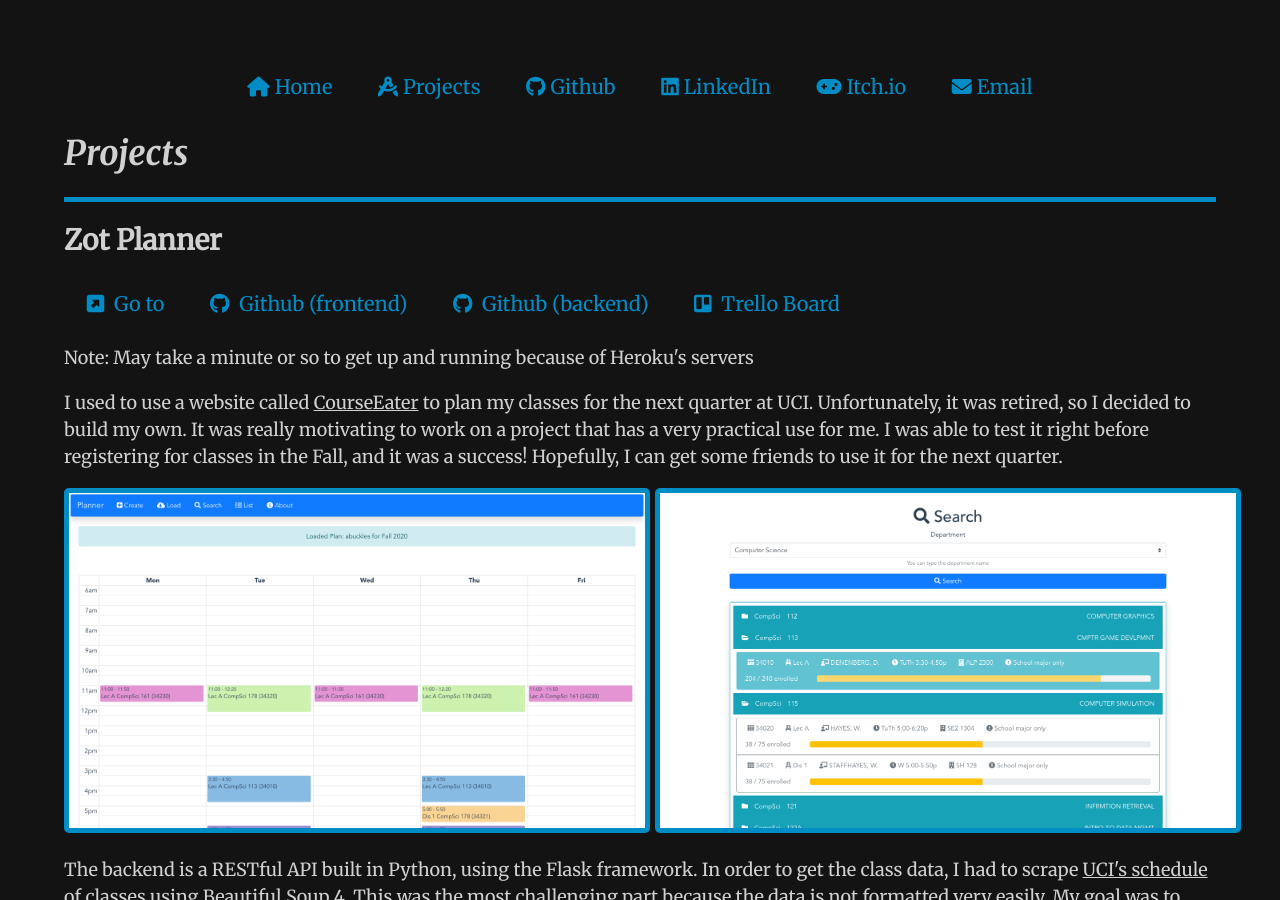
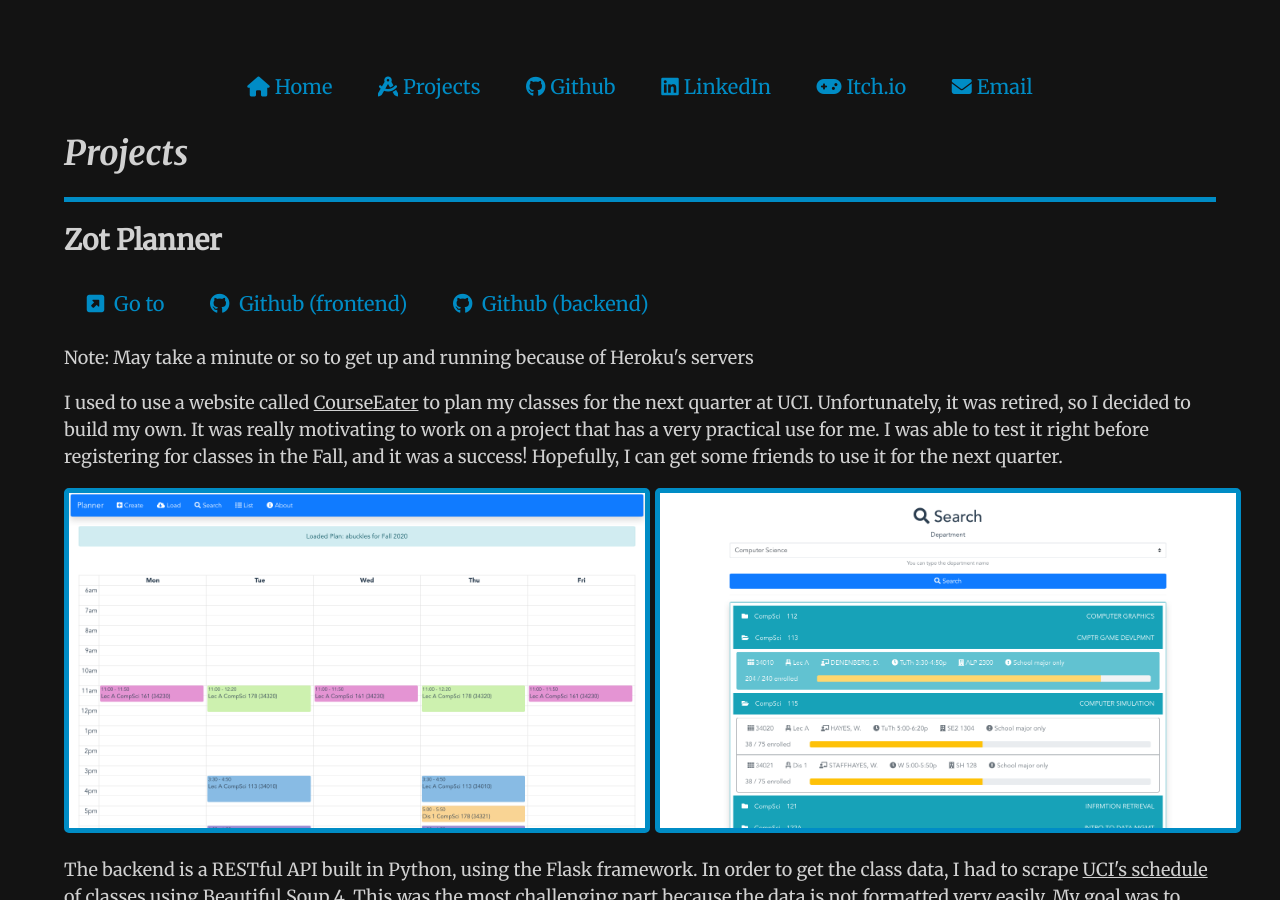
Before and after one commit to Aaron-Buckles/aaron-buckles.github.io, a Jekyll site: the page built from projects/index.html, in a window 1280 px wide and 900 px high. Built offline with Jekyll 4.4.1, drawn with Linux system fonts in a browser that asks for light colours; nearby versions of some CDN libraries.

Commit message:
Removes link

```diff
--- a/projects/index.html
+++ b/projects/index.html
@@ -20,11 +20,6 @@
     <li class="link-button">
       <a href="https://github.com/Aaron-Buckles/planner-backend" target="_blank">
         <i class="fab fa-github"></i> Github (backend)
-      </a>
-    </li>
-    <li class="link-button">
-      <a href="https://trello.com/b/TOXmUxq4/planner" target="_blank">
-        <i class="fab fa-trello"></i> Trello Board
       </a>
     </li>
   </ul>
```
